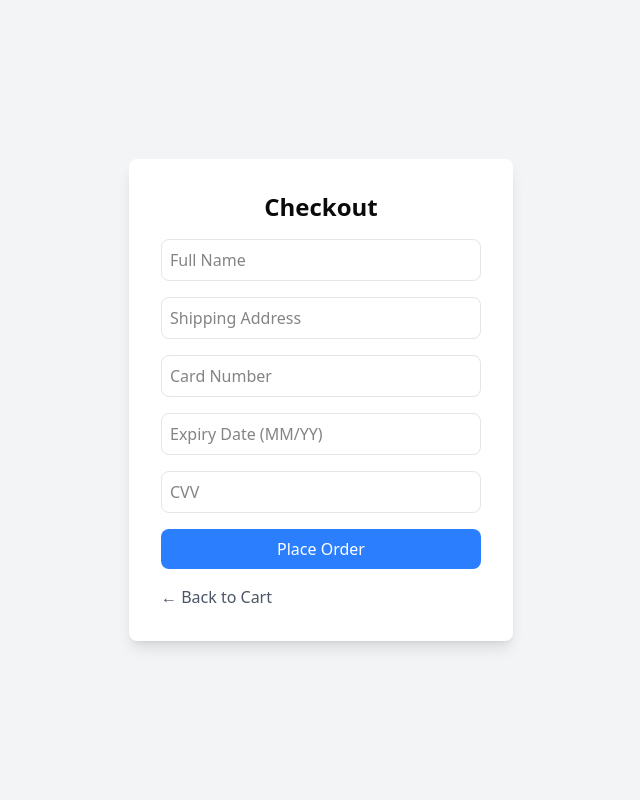
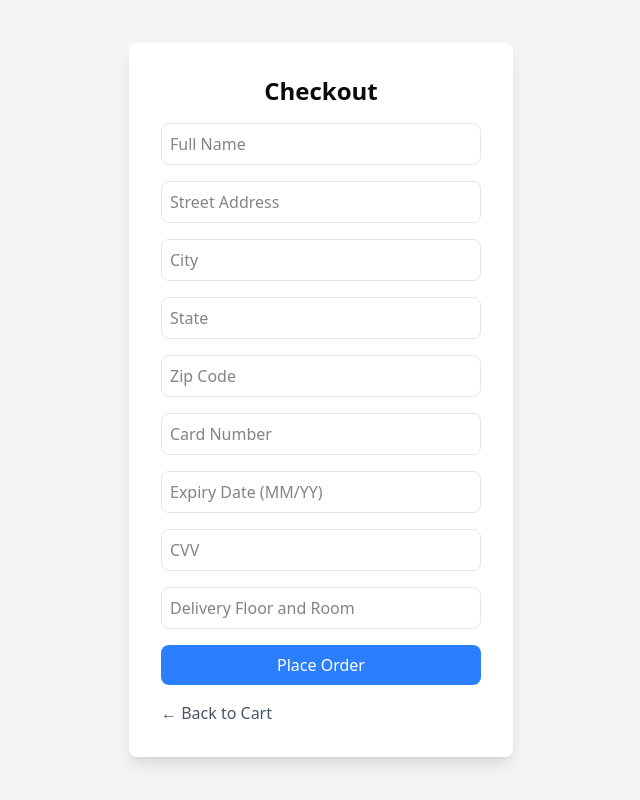
Before and after one commit to alee34161/CPSC-362-Project, a Next.js app in the folder cafeteria-ordering-system/frontend/: page /checkout in a window 1280 px wide. Shown: the whole page, without its empty margins (319-959 px from the left). Built offline with nearby package versions, Linux system fonts and the light colour scheme.

Commit message:
Implemented Checkout and fixed some discrepancies

```diff
--- a/cafeteria-ordering-system/frontend/src/app/cafeteriamenu/page.tsx
+++ b/cafeteria-ordering-system/frontend/src/app/cafeteriamenu/page.tsx
@@ -142,7 +142,7 @@ const CafeteriaMenu: React.FC = () => {
                             <li>
                                 <a href="/cart" title="Cart">
                                     <img src="/cart.svg" className="icon" alt="Cart" />
-                                    <span className="nav-text">Bag</span>
+                                    <span className="nav-text">Cart</span>
                                 </a>
                             </li>
                             <li>
--- a/cafeteria-ordering-system/frontend/src/app/checkout/page.tsx
+++ b/cafeteria-ordering-system/frontend/src/app/checkout/page.tsx
@@ -1,25 +1,40 @@
 "use client";
 import { useState } from "react";
 import { useRouter } from "next/navigation";
+import axios from 'axios';
 
 export default function CheckoutPage() {
   const router = useRouter();
   const [formData, setFormData] = useState({
     fullName: "",
-    address: "",
+    streetaddress: "",
+    city: "",
+    state: "",
+    zipcode: "",
     cardNumber: "",
     expiryDate: "",
-    cvv: ""
+    cvv: "",
+    delivery: ""
   });
 
   const handleChange = (e: React.ChangeEvent<HTMLInputElement>) => {
     setFormData({ ...formData, [e.target.name]: e.target.value });
   };
 
-  const handleSubmit = (e: React.FormEvent) => {
-    e.preventDefault();
-    alert("Checkout submitted! (not really doing anything yet)");
-    router.push("/");
+  const handleSubmit = async (e: React.FormEvent) => {
+	e.preventDefault();
+    try {
+    	const response = await axios.post('http://localhost:8080/orderadd', {
+    		delivery: formData.delivery
+    	}, {
+    		headers: {
+    			'Content-Type': 'application/json'
+    		}
+    	});
+    	router.push("/tracking");
+    } catch (error) {
+    	console.error('Error adding new order:', error);
+    }
   };
 
   return (
@@ -38,13 +53,40 @@ export default function CheckoutPage() {
           />
           <input
             type="text"
-            name="address"
-            placeholder="Shipping Address"
-            value={formData.address}
+            name="streetaddress"
+            placeholder="Street Address"
+            value={formData.streetaddress}
             onChange={handleChange}
             className="border p-2 rounded-md"
             required
           />
+          <input
+          	type="text"
+          	name="city"
+          	placeholder="City"
+          	value={formData.city}
+          	onChange={handleChange}
+          	className="border p-2 rounded-md"
+          	required
+          	/>
+          <input
+			type="text"
+        	name="state"
+          	placeholder="State"
+          	value={formData.state}
+          	onChange={handleChange}
+          	className="border p-2 rounded-md"
+          	required
+          	/>
+          <input
+          	type="text"
+          	name="zipcode"
+          	placeholder="Zip Code"
+          	value={formData.zipcode}
+          	onChange={handleChange}
+          	className="border p-2 rounded-md"
+          	required
+          	/>
           <input
             type="text"
             name="cardNumber"
@@ -72,6 +114,15 @@ export default function CheckoutPage() {
             className="border p-2 rounded-md"
             required
           />
+          <input
+			type="text"
+			name="delivery"
+			placeholder="Delivery Floor and Room"
+			value={formData.delivery}
+			onChange={handleChange}
+			className="border p-2 rounded-md"
+			required
+			/>
           <button type="submit" className="bg-blue-500 text-white px-4 py-2 rounded-md">
             Place Order
           </button>
--- a/cafeteria-ordering-system/frontend/src/app/dashboard/page.tsx
+++ b/cafeteria-ordering-system/frontend/src/app/dashboard/page.tsx
@@ -96,7 +96,7 @@ const Cafe: React.FC = () => {
               <li>
                 <a href="/cart" title="Cart">
                   <img src={"/cart.svg"} className="icon" alt="Cart" />
-                  <span className="nav-text">Bag</span>
+                  <span className="nav-text">Cart</span>
                 </a>
               </li>
               <li>
--- a/cafeteria-ordering-system/frontend/src/app/restaurantmenu/page.tsx
+++ b/cafeteria-ordering-system/frontend/src/app/restaurantmenu/page.tsx
@@ -143,7 +143,7 @@ const RestaurantMenu: React.FC = () => {
                             <li>
                                 <a href="/cart" title="Cart">
                                     <img src="/cart.svg" className="icon" alt="Cart" />
-                                    <span className="nav-text">Bag</span>
+                                    <span className="nav-text">Cart</span>
                                 </a>
                             </li>
                             <li>
--- a/cafeteria-ordering-system/frontend/src/app/tracking/page.tsx
+++ b/cafeteria-ordering-system/frontend/src/app/tracking/page.tsx
@@ -20,21 +20,18 @@ export default function OrderTrackingPage() {
   const [lastStatus, setLastStatus] = useState<string>('');
   const [total, setTotal] = useState<number>(0);
   const statusSteps = ['Pending', 'Preparing', 'Out for Delivery', 'Completed'];
-
   // Fetch order status and show toast if changed
   useEffect(() => {
     const fetchOrderStatus = async () => {
       try {
         const response = await axios.get('http://localhost:8080/orderstatus');
 
-        if (!response.data || !response.data.status) {
-          throw new Error('Invalid order status data');
-        }
-
-        const newStatus = response.data.status;
+        const newStatus = response.data[0].status;
 
         // Check if status has changed and show toast notification
         if (lastStatus && newStatus !== lastStatus) {
+          toast.success(`Order status updated: ${newStatus}`);
+        } else if (lastStatus == '') {
           toast.success(`Order status updated: ${newStatus}`);
         }
 
@@ -56,7 +53,7 @@ export default function OrderTrackingPage() {
   useEffect(() => {
     const fetchCartData = async () => {
       try {
-        const response = await axios.get('http://localhost:8080/cartread');
+        const response = await axios.get('http://localhost:8080/currentorderread');
 
         if (!response.data || !Array.isArray(response.data)) {
           throw new Error('Invalid cart data');
```
Also changed, not shown: cafeteria-ordering-system/frontend/src/app/cart/page.tsx (line endings or trailing spaces), 1 other file (tests, documents, lock files or other folders).
